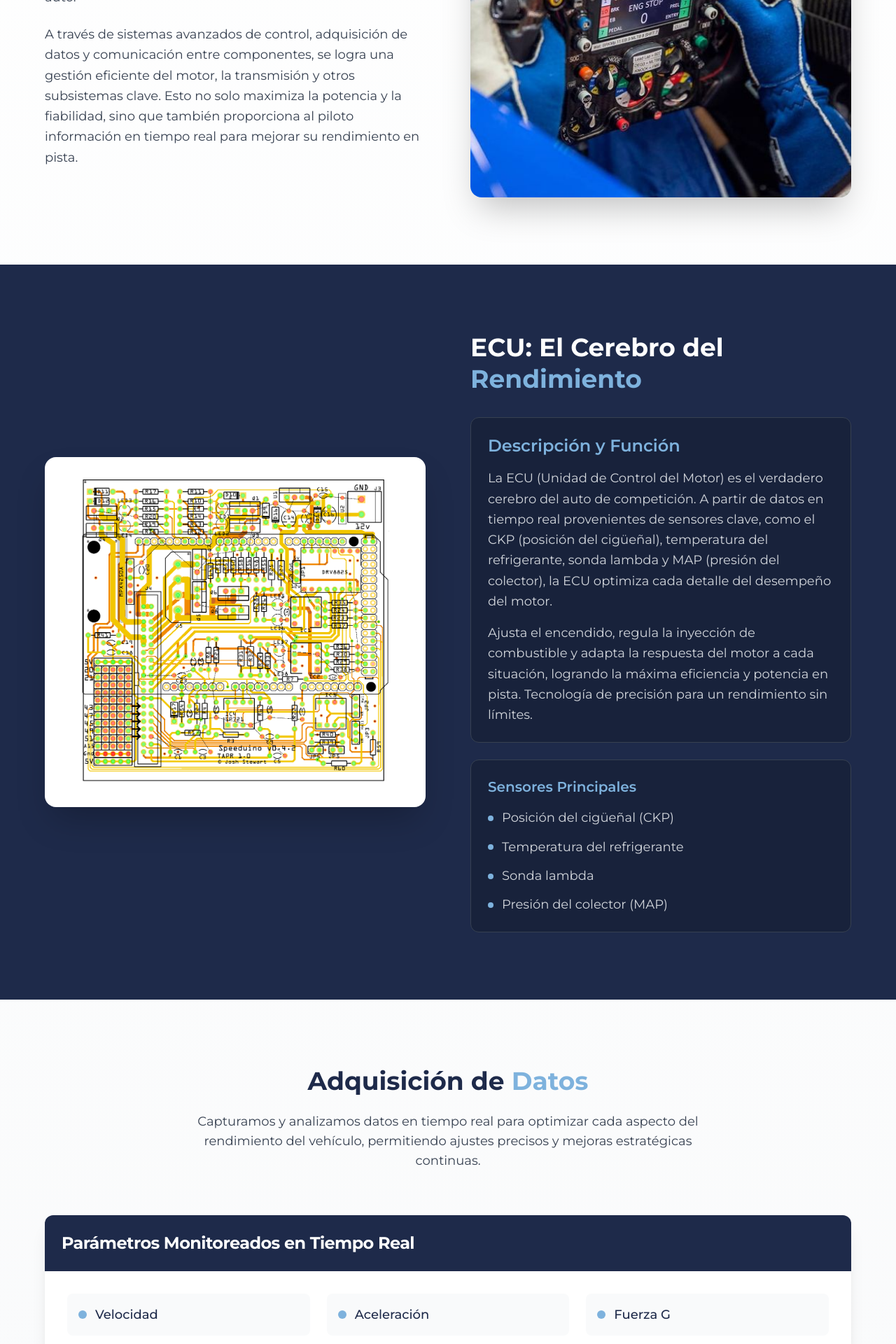
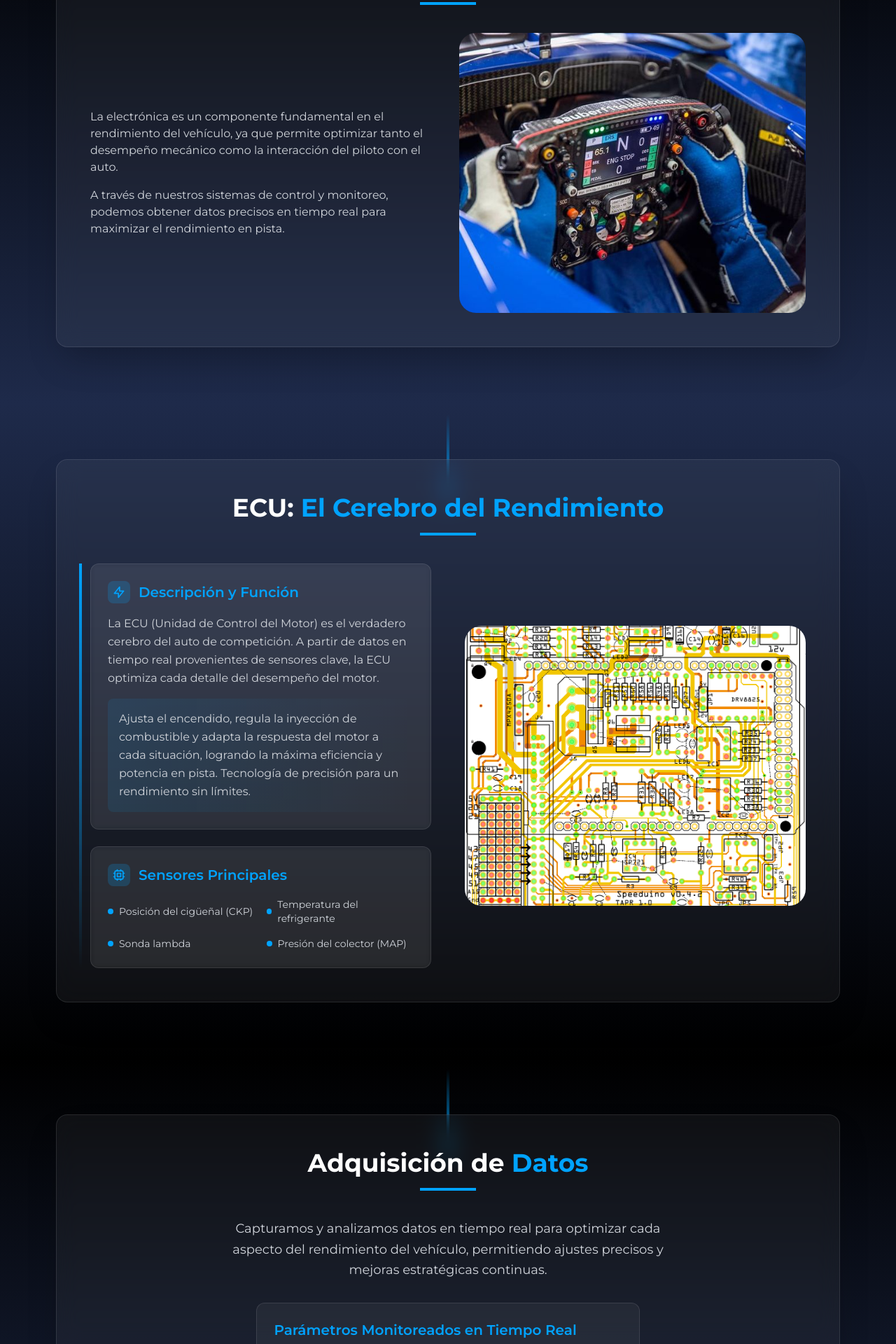
Before and after one commit to Agustin1324/formula-sae-website, a Next.js app: page /subsystems/electronics in a window 1280 px wide. Shown: the part 880-2800 px from the top of the page at 70% size. Built offline with nearby package versions, Linux system fonts and the light colour scheme.

Commit message:
refactor: electronic page to be similar to powertrain and dynamics

```diff
--- a/app/subsystems/electronics/page.tsx
+++ b/app/subsystems/electronics/page.tsx
@@ -1,11 +1,10 @@
 
-"use client";
+'use client';
 
-import Image from 'next/image';
-import { Card, CardContent, CardHeader, CardTitle } from "@/components/ui/card";
+import Image from "next/image";
 import { motion } from "framer-motion";
 
-export default function ElectronicPage() {
+export default function ElectronicsPage() {
   const parametros = [
     "Velocidad",
     "Aceleración",
@@ -22,29 +21,8 @@ export default function ElectronicPage() {
     "Nivel de combustible"
   ];
 
-  const containerVariants = {
-    hidden: { opacity: 0 },
-    visible: {
-      opacity: 1,
-      transition: { staggerChildren: 0.1 }
-    }
-  };
-
-  const itemVariants = {
-    hidden: { opacity: 0, y: 20 },
-    visible: {
-      opacity: 1,
-      y: 0,
-      transition: {
-        type: "spring",
-        stiffness: 100,
-        damping: 10
-      }
-    }
-  };
-
   return (
-    <div className="min-h-screen bg-gradient-to-b from-white to-gray-50">
+    <div className="min-h-screen bg-white">
       {/* Banner */}
       <div className="relative h-[60vh] bg-black">
         <Image
@@ -64,118 +42,65 @@ export default function ElectronicPage() {
           >
             Electrónica
           </motion.h1>
-          <motion.p
-            initial={{ opacity: 0, y: 20 }}
-            animate={{ opacity: 1, y: 0 }}
-            transition={{ duration: 0.8, delay: 0.2 }}
-            className="text-xl md:text-2xl text-gray-200 max-w-2xl"
-          >
-            El cerebro que impulsa nuestro rendimiento en la pista
-          </motion.p>
         </div>
       </div>
 
-      {/* Sistema Electrónico  */}
-      <section className="py-24 px-4">
-        <div className="max-w-6xl mx-auto">
+      {/* Frase */}
+      <section className="relative py-12 bg-black">
+        <motion.div
+          initial={{ opacity: 0 }}
+          animate={{ opacity: 1 }}
+          transition={{ duration: 1 }}
+          className="max-w-4xl mx-auto px-4 text-center"
+        >
+          <h2 className="text-2xl md:text-3xl font-light">
+            <span className="text-white">El cerebro que impulsa nuestro </span>
+            <span className="text-[#00A3FF] font-normal">rendimiento en la pista</span>
+          </h2>
+        </motion.div>
+      </section>
+
+      {/* Info Principal*/}
+      <section className="py-20 bg-gradient-to-b from-black to-[#1E2A4A]">
+        <div className="max-w-6xl mx-auto px-4">
           <motion.div
             initial={{ opacity: 0, y: 20 }}
-            whileInView={{ opacity: 1, y: 0 }}
-            viewport={{ once: true }}
+            animate={{ opacity: 1, y: 0 }}
             transition={{ duration: 0.8 }}
-            className="grid md:grid-cols-2 gap-16 items-center"
+            className="relative"
           >
-            <div className="space-y-6">
-              <h2 className="text-4xl font-bold text-[#1E2A4A] leading-tight">
-                Sistema Electrónico
+            <div className="absolute -top-16 left-1/2 transform -translate-x-1/2">
+              <div className="w-1 h-32 bg-gradient-to-b from-white/0 to-[#00A3FF]"></div>
+            </div>
+
+            <div className="bg-white/5 backdrop-blur-lg rounded-2xl p-8 md:p-12 border border-white/10 shadow-2xl">
+              <div className="flex flex-col items-center text-center mb-10">
+                <h2 className="text-3xl md:text-4xl font-bold text-white mb-4">
+                  Sistema <span className="text-[#00A3FF]">Electrónico</span>
                 </h2>
-              <p className="text-lg text-gray-700 leading-relaxed">
+                <div className="w-20 h-1 bg-[#00A3FF]"></div>
+              </div>
+
+              <div className="grid md:grid-cols-2 gap-8 items-center">
+                <div className="text-gray-300 space-y-4">
+                  <p>
                     La electrónica es un componente fundamental en el rendimiento del vehículo,
                     ya que permite optimizar tanto el desempeño mecánico como la interacción
                     del piloto con el auto.
                   </p>
-              <p className="text-lg text-gray-700 leading-relaxed">
-                A través de sistemas avanzados de control, adquisición de datos y comunicación
-                entre componentes, se logra una gestión eficiente del motor, la transmisión y
-                otros subsistemas clave. Esto no solo maximiza la potencia y la fiabilidad,
-                sino que también proporciona al piloto información en tiempo real para mejorar
-                su rendimiento en pista.
-              </p>
-            </div>
-            <div className="relative h-[500px] rounded-2xl overflow-hidden shadow-2xl">
-              <Image
-                src="/electronics/img.electro.jpg"
-                alt="Electronics System"
-                fill
-                className="object-cover hover:scale-105 transition-transform duration-500"
-              />
-            </div>
-          </motion.div>
-        </div>
-      </section>
-
-      {/* ECU  */}
-      <section className="py-24 px-4 bg-[#1E2A4A]">
-        <div className="max-w-6xl mx-auto">
-          <motion.div
-            initial={{ opacity: 0, y: 20 }}
-            whileInView={{ opacity: 1, y: 0 }}
-            viewport={{ once: true }}
-            transition={{ duration: 0.8 }}
-            className="grid md:grid-cols-2 gap-16 items-center"
-          >
-            <div className="relative h-[500px] rounded-2xl overflow-hidden shadow-2xl order-2 md:order-1">
-              <Image
-                src="/electronics/arduino_mega2560.png"
-                alt="ECU System"
-                fill
-                className="object-contain p-8 bg-white"
-                quality={100}
-              />
-            </div>
-            <div className="space-y-8 order-1 md:order-2">
-              <h2 className="text-4xl font-bold text-white leading-tight">
-                ECU: El Cerebro del <span className="text-[#7EB2DD]">Rendimiento</span>
-              </h2>
-              <div className="space-y-6 text-gray-300 text-lg leading-relaxed">
-                <div className="bg-black/20 p-6 rounded-xl border border-gray-700">
-                  <h3 className="text-2xl font-semibold text-[#7EB2DD] mb-4">
-                    Descripción y Función
-                  </h3>
-                  <p className="mb-4">
-                    La ECU (Unidad de Control del Motor) es el verdadero cerebro del auto de competición.
-                    A partir de datos en tiempo real provenientes de sensores clave, como el CKP (posición del cigüeñal),
-                    temperatura del refrigerante, sonda lambda y MAP (presión del colector), la ECU optimiza cada detalle
-                    del desempeño del motor.
-                  </p>
                   <p>
-                    Ajusta el encendido, regula la inyección de combustible y adapta la respuesta del motor a cada situación,
-                    logrando la máxima eficiencia y potencia en pista. Tecnología de precisión para un rendimiento sin límites.
+                    A través de nuestros sistemas de control y monitoreo, podemos obtener datos
+                    precisos en tiempo real para maximizar el rendimiento en pista.
                   </p>
                 </div>
 
-                <div className="bg-black/20 p-6 rounded-xl border border-gray-700">
-                  <h3 className="text-xl font-semibold text-[#7EB2DD] mb-4">
-                    Sensores Principales
-                  </h3>
-                  <ul className="space-y-3">
-                    <li className="flex items-center space-x-3">
-                      <div className="w-2 h-2 bg-[#7EB2DD] rounded-full"></div>
-                      <span>Posición del cigüeñal (CKP)</span>
-                    </li>
-                    <li className="flex items-center space-x-3">
-                      <div className="w-2 h-2 bg-[#7EB2DD] rounded-full"></div>
-                      <span>Temperatura del refrigerante</span>
-                    </li>
-                    <li className="flex items-center space-x-3">
-                      <div className="w-2 h-2 bg-[#7EB2DD] rounded-full"></div>
-                      <span>Sonda lambda</span>
-                    </li>
-                    <li className="flex items-center space-x-3">
-                      <div className="w-2 h-2 bg-[#7EB2DD] rounded-full"></div>
-                      <span>Presión del colector (MAP)</span>
-                    </li>
-                  </ul>
+                <div className="relative h-[400px] rounded-3xl overflow-hidden">
+                  <Image
+                    src="/electronics/img.electro.jpg"
+                    alt="Sistema Electrónico"
+                    fill
+                    className="object-cover transition-transform duration-700 hover:scale-105"
+                  />
                 </div>
               </div>
             </div>
@@ -183,53 +108,187 @@ export default function ElectronicPage() {
         </div>
       </section>
 
-      {/* Adquisición de datos  */}
-      <section className="py-24 px-4">
-        <div className="max-w-6xl mx-auto">
+      {/* ECU seccion */}
+      <section className="py-20 bg-gradient-to-b from-[#1E2A4A] to-black">
+        <div className="max-w-6xl mx-auto px-4">
           <motion.div
             initial={{ opacity: 0, y: 20 }}
-            whileInView={{ opacity: 1, y: 0 }}
-            viewport={{ once: true }}
+            animate={{ opacity: 1, y: 0 }}
             transition={{ duration: 0.8 }}
-            className="text-center mb-16"
+            className="relative"
           >
-            <h2 className="text-4xl font-bold text-[#1E2A4A] mb-6">
-              Adquisición de <span className="text-[#7EB2DD]">Datos</span>
+            <div className="absolute -top-16 left-1/2 transform -translate-x-1/2">
+              <div className="w-1 h-32 bg-gradient-to-b from-white/0 to-[#00A3FF]"></div>
+            </div>
+
+            <div className="bg-white/5 backdrop-blur-lg rounded-2xl p-8 md:p-12 border border-white/10 shadow-2xl">
+              <div className="flex flex-col items-center text-center mb-10">
+                <h2 className="text-3xl md:text-4xl font-bold text-white mb-4">
+                  ECU: <span className="text-[#00A3FF]">El Cerebro del Rendimiento</span>
                 </h2>
-            <p className="text-lg text-gray-700 max-w-3xl mx-auto">
+                <div className="w-20 h-1 bg-[#00A3FF]"></div>
+              </div>
+
+              <div className="grid md:grid-cols-2 gap-12 items-center">
+                <div className="text-gray-300">
+                  <div className="relative">
+                    <div className="absolute -left-4 top-0 w-1 h-full bg-gradient-to-b from-[#00A3FF] to-transparent"></div>
+                    <motion.div
+                      initial={{ opacity: 0, x: -20 }}
+                      animate={{ opacity: 1, x: 0 }}
+                      transition={{ duration: 0.6 }}
+                      className="space-y-6"
+                    >
+                      <div className="bg-white/5 backdrop-blur-sm rounded-xl p-6 border border-white/10 hover:border-[#00A3FF]/50 transition-all duration-300">
+                        <h3 className="text-xl font-semibold text-[#00A3FF] mb-4 flex items-center">
+                          <span className="inline-block w-8 h-8 mr-3 rounded-lg bg-[#00A3FF]/20 flex items-center justify-center">
+                            <svg xmlns="http://www.w3.org/2000/svg" className="h-5 w-5 text-[#00A3FF]" fill="none" viewBox="0 0 24 24" stroke="currentColor">
+                              <path strokeLinecap="round" strokeLinejoin="round" strokeWidth={2} d="M13 10V3L4 14h7v7l9-11h-7z" />
+                            </svg>
+                          </span>
+                          Descripción y Función
+                        </h3>
+                        <motion.p
+                          initial={{ opacity: 0 }}
+                          animate={{ opacity: 1 }}
+                          transition={{ delay: 0.2 }}
+                          className="mb-4 leading-relaxed"
+                        >
+                          La ECU (Unidad de Control del Motor) es el verdadero cerebro del auto de competición.
+                          A partir de datos en tiempo real provenientes de sensores clave, la ECU optimiza cada
+                          detalle del desempeño del motor.
+                        </motion.p>
+                        <motion.p
+                          initial={{ opacity: 0 }}
+                          animate={{ opacity: 1 }}
+                          transition={{ delay: 0.3 }}
+                          className="leading-relaxed bg-gradient-to-r from-[#00A3FF]/10 to-transparent p-4 rounded-lg"
+                        >
+                          Ajusta el encendido, regula la inyección de combustible y adapta la respuesta del motor
+                          a cada situación, logrando la máxima eficiencia y potencia en pista. Tecnología de
+                          precisión para un rendimiento sin límites.
+                        </motion.p>
+                      </div>
+
+                      <div className="group relative overflow-hidden rounded-xl bg-white/5 backdrop-blur-sm p-6 border border-white/10 hover:border-[#00A3FF]/50 transition-all duration-300">
+                        <div className="absolute inset-0 bg-gradient-to-r from-[#00A3FF]/10 to-transparent opacity-0 group-hover:opacity-100 transition-opacity duration-300"></div>
+                        <h3 className="text-xl font-semibold text-[#00A3FF] mb-4 flex items-center">
+                          <span className="inline-block w-8 h-8 mr-3 rounded-lg bg-[#00A3FF]/20 flex items-center justify-center">
+                            <svg xmlns="http://www.w3.org/2000/svg" className="h-5 w-5 text-[#00A3FF]" fill="none" viewBox="0 0 24 24" stroke="currentColor">
+                              <path strokeLinecap="round" strokeLinejoin="round" strokeWidth={2} d="M9 3v2m6-2v2M9 19v2m6-2v2M5 9H3m2 6H3m18-6h-2m2 6h-2M7 19h10a2 2 0 002-2V7a2 2 0 00-2-2H7a2 2 0 00-2 2v10a2 2 0 002 2zM9 9h6v6H9V9z" />
+                            </svg>
+                          </span>
+                          Sensores Principales
+                        </h3>
+                        <div className="grid grid-cols-2 gap-4">
+                          {[
+                            "Posición del cigüeñal (CKP)",
+                            "Temperatura del refrigerante",
+                            "Sonda lambda",
+                            "Presión del colector (MAP)"
+                          ].map((feature, index) => (
+                            <motion.div
+                              key={index}
+                              initial={{ opacity: 0, y: 10 }}
+                              animate={{ opacity: 1, y: 0 }}
+                              transition={{ delay: 0.4 + (index * 0.1) }}
+                              className="flex items-center space-x-2"
+                            >
+                              <div className="w-2 h-2 bg-[#00A3FF] rounded-full"></div>
+                              <span className="text-sm">{feature}</span>
+                            </motion.div>
+                          ))}
+                        </div>
+                      </div>
+                    </motion.div>
+                  </div>
+                </div>
+
+                <div className="relative h-[400px] rounded-3xl overflow-hidden">
+                  <Image
+                    src="/electronics/arduino_mega2560.png"
+                    alt="ECU - Unidad de Control del Motor"
+                    fill
+                    className="object-cover transition-transform duration-700 hover:scale-105"
+                  />
+                </div>
+              </div>
+            </div>
+          </motion.div>
+        </div>
+      </section>
+
+      {/* Adquisición de Datos Section */}
+      <section className="py-20 bg-gradient-to-b from-black to-[#1E2A4A]">
+        <div className="max-w-6xl mx-auto px-4">
+          <motion.div
+            initial={{ opacity: 0, y: 20 }}
+            animate={{ opacity: 1, y: 0 }}
+            transition={{ duration: 0.8 }}
+            className="relative"
+          >
+            <div className="absolute -top-16 left-1/2 transform -translate-x-1/2">
+              <div className="w-1 h-32 bg-gradient-to-b from-white/0 to-[#00A3FF]"></div>
+            </div>
+
+            <div className="bg-white/5 backdrop-blur-lg rounded-2xl p-8 md:p-12 border border-white/10 shadow-2xl">
+              <div className="flex flex-col items-center text-center mb-10">
+                <h2 className="text-3xl md:text-4xl font-bold text-white mb-4">
+                  Adquisición de <span className="text-[#00A3FF]">Datos</span>
+                </h2>
+                <div className="w-20 h-1 bg-[#00A3FF]"></div>
+              </div>
+
+              <div className="flex flex-col items-center space-y-8">
+                <motion.p
+                  initial={{ opacity: 0 }}
+                  animate={{ opacity: 1 }}
+                  transition={{ duration: 1, delay: 0.3 }}
+                  className="text-lg leading-relaxed text-gray-300 text-center max-w-2xl"
+                >
                   Capturamos y analizamos datos en tiempo real para optimizar cada aspecto
                   del rendimiento del vehículo, permitiendo ajustes precisos y mejoras
                   estratégicas continuas.
-            </p>
-          </motion.div>
+                </motion.p>
 
                 <motion.div
-            variants={containerVariants}
-            initial="hidden"
-            whileInView="visible"
-            viewport={{ once: true }}
+                  initial={{ opacity: 0 }}
+                  animate={{ opacity: 1 }}
+                  transition={{ duration: 1, delay: 0.7 }}
+                  className="bg-white/5 rounded-xl p-6 border border-white/10"
                 >
-            <Card className="bg-white border-none shadow-xl hover:shadow-2xl transition-all duration-300">
-              <CardHeader className="bg-[#1E2A4A] text-white rounded-t-xl">
-                <CardTitle className="text-2xl font-bold">
-                  Parámetros Monitoreados en Tiempo Real
-                </CardTitle>
-              </CardHeader>
-              <CardContent className="p-8">
-                <div className="grid grid-cols-1 md:grid-cols-2 lg:grid-cols-3 gap-6">
-                  {parametros.map((parametro, index) => (
-                    <motion.div
+                  <h3 className="text-xl font-semibold text-[#00A3FF] mb-4">Parámetros Monitoreados en Tiempo Real</h3>
+                  <ul className="grid grid-cols-2 gap-3 text-gray-300">
+                    {[
+                      "Velocidad",
+                      "Aceleración",
+                      "Fuerza G",
+                      "Temperatura de neumático",
+                      "Presión de neumático",
+                      "Deformación del chasis",
+                      "Presión de frenos",
+                      "Posición del acelerador",
+                      "Posición del volante",
+                      "Temperatura del agua",
+                      "Fuerza en la suspensión",
+                      "Deformación de las parrillas",
+                      "Nivel de combustible"
+                    ].map((item, index) => (
+                      <motion.li
                         key={index}
-                      variants={itemVariants}
-                      className="flex items-center space-x-3 bg-gray-50 p-4 rounded-lg hover:bg-[#7EB2DD]/10 transition-colors duration-300"
+                        initial={{ opacity: 0 }}
+                        animate={{ opacity: 1 }}
+                        transition={{ duration: 0.5, delay: 0.9 + (index * 0.1) }}
+                        className="flex items-center space-x-3"
                       >
-                      <div className="w-3 h-3 bg-[#7EB2DD] rounded-full"></div>
-                      <p className="text-lg text-[#1E2A4A] font-medium">{parametro}</p>
+                        <div className="w-2 h-2 bg-[#00A3FF] rounded-full"></div>
+                        <span>{item}</span>
+                      </motion.li>
+                    ))}
+                  </ul>
                 </motion.div>
-                  ))}
               </div>
-              </CardContent>
-            </Card>
+            </div>
           </motion.div>
         </div>
       </section>
```
Lines whose indentation alone changed are shown as unchanged.
